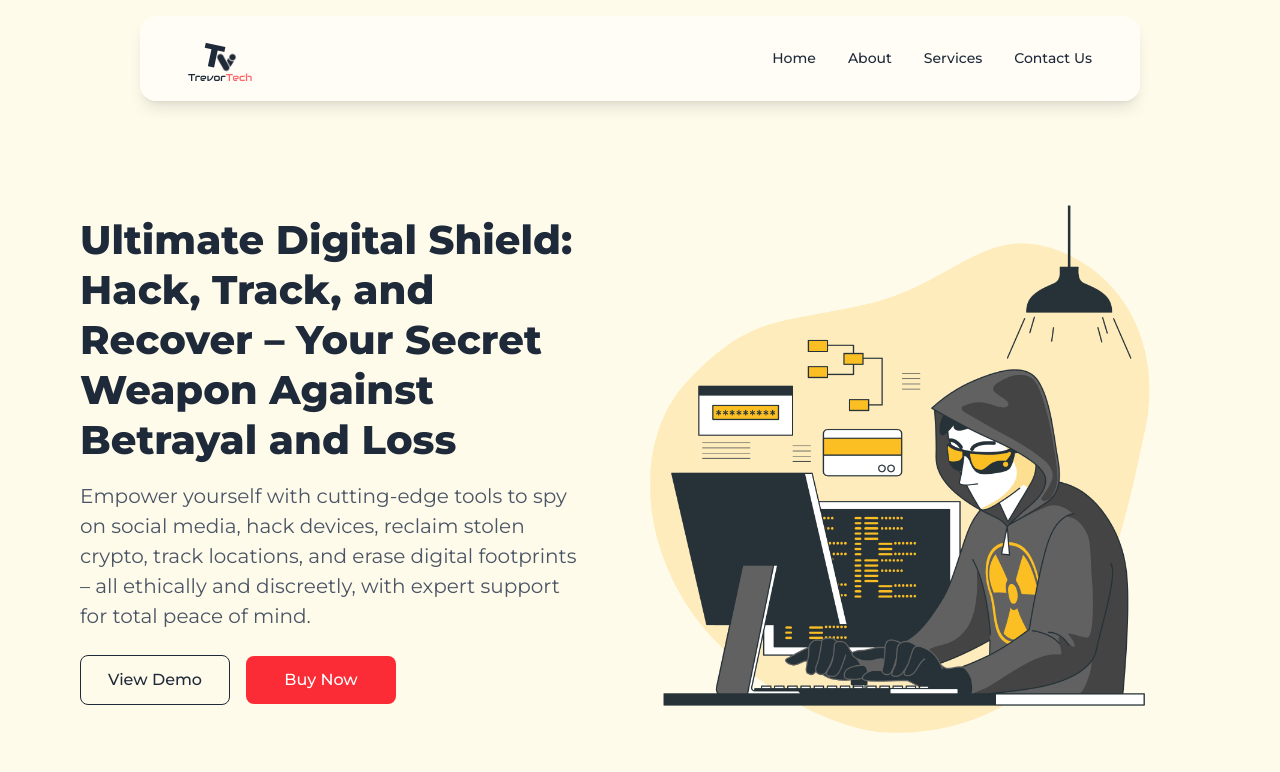
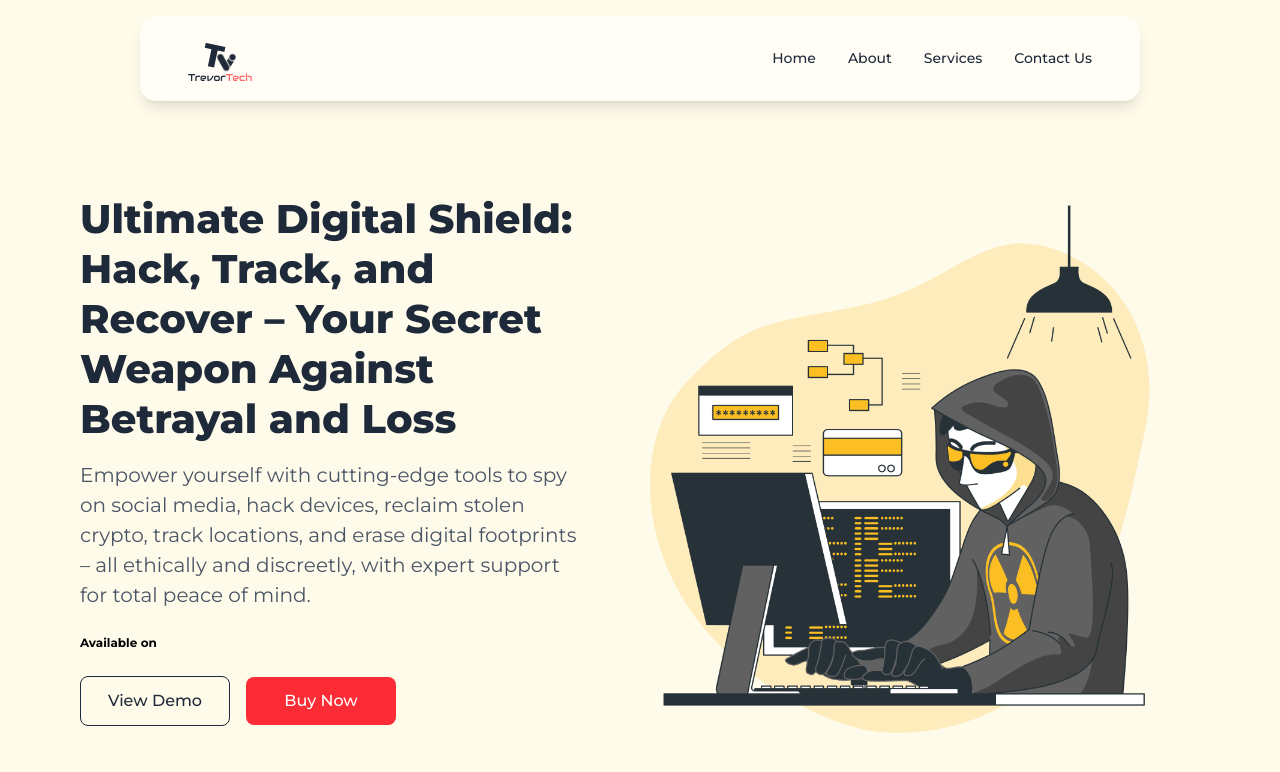
Before and after one commit to LifeofPaks/trevor-tech, a React (Vite) app: page / in a window 1280 px wide. Shown: the top 772 px of the page. Built offline with nearby package versions, Linux system fonts and the light colour scheme; a web font is replaced by a local one.

Commit message:
updated hero section

```diff
--- a/src/components/hero/Hero.jsx
+++ b/src/components/hero/Hero.jsx
@@ -18,16 +18,21 @@ const Hero = () => {
             support for total peace of mind.
           </p>
 
+          <div className="!mt-6">
+            <p className="text-[12px] font-bold">Available on</p>
+                      <div className="!mt-2">
+                          <div></div>
+            </div>
+          </div>
+
           <div className="flex items-center gap-4 !mt-6">
             <Link to="/demo" className="cursor-pointer">
-
-            <button className="w-[150px]  border border-gray-800 text-gray-800 !px-6 !py-3 rounded-lg font-medium  transition duration-300">
+              <button className="w-[150px]  border border-gray-800 text-gray-800 !px-6 !py-3 rounded-lg font-medium  transition duration-300">
                 View Demo
               </button>
             </Link>
 
-              <button className=" w-[150px]  bg-red-500 text-white !px-6 !py-3 rounded-lg font-medium hover:bg-red-600 transition duration-300">
-
+            <button className=" w-[150px]  bg-red-500 text-white !px-6 !py-3 rounded-lg font-medium hover:bg-red-600 transition duration-300">
               Buy Now
             </button>
           </div>
```
